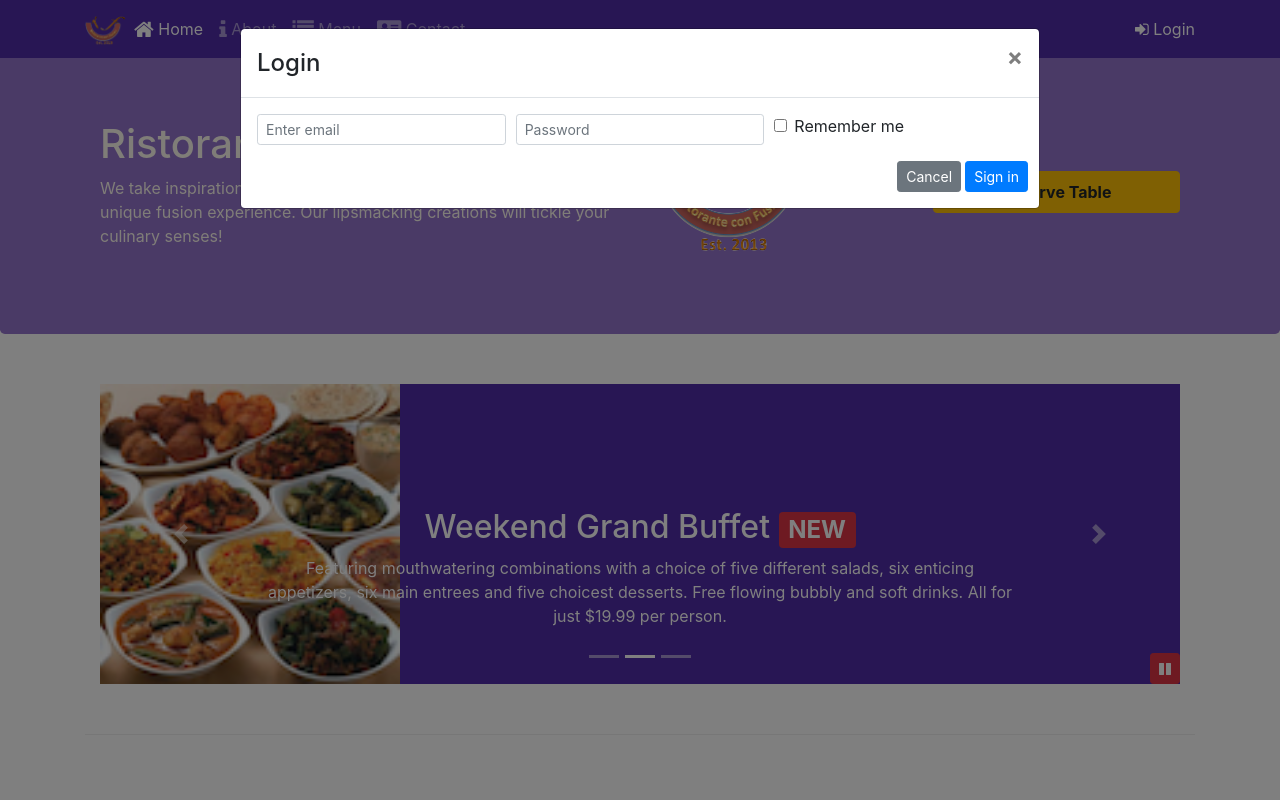
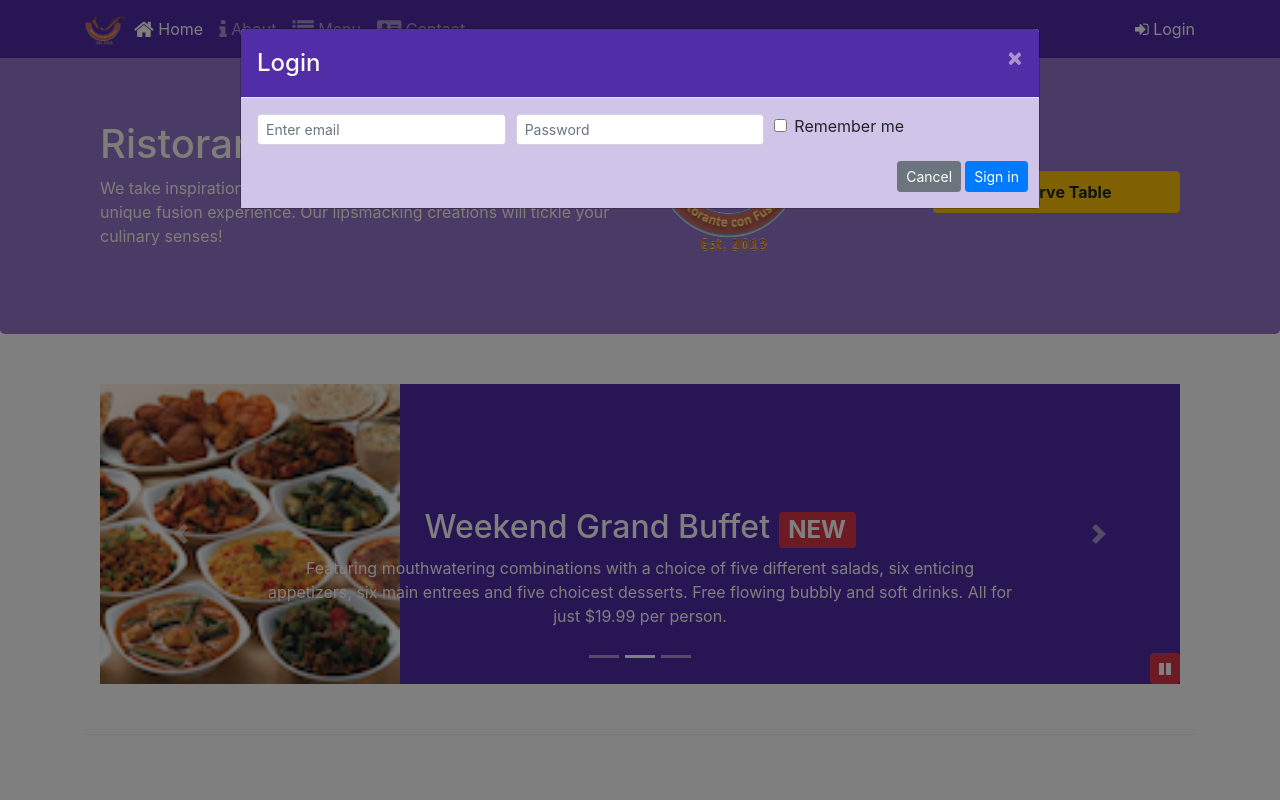
Before and after one commit to AkshaySB2000/Coursera_Full_Stack, a website: page index.html in a window 1280 px wide. Both pictures are taken after a click on the link "Login". Shown: the top 800 px of the page. Drawn offline with nearby package versions, Linux system fonts and the light colour scheme.

Commit message:
Assignment 4

```diff
--- a/css/styles.scss
+++ b/css/styles.scss
@@ -75,3 +75,19 @@ body{
     bottom: 0px;
     z-index: 1;
 }
+
+.modal-header {
+    background: $background-dark;
+
+    .modal-title {
+        color: floralwhite;
+    }
+
+    .close {
+        color: floralwhite;
+    }
+}
+
+.modal-body {
+    background: $background-pale;
+}
--- a/index.html
+++ b/index.html
@@ -30,7 +30,7 @@
                     <li class="nav-item"><a class="nav-link" href="./contactus.html"><span class="fa fa-address-card fa-lg"></span> Contact</a></li>
                 </ul>
                 <span class="navbar-text">
-                    <a data-toggle="modal" data-target="#loginModal">
+                    <a id="loginButton">
                     <span class="fa fa-sign-in"></span> Login</a>
                 </span>
             </div>
@@ -73,7 +73,7 @@
     </div>
 
     <!--New Modal containing Reservation Form for Assignment 3-->
-    <div id="Reserve" class="modal fade" role="dialog">
+    <div id="ReserveModal" class="modal fade" role="dialog">
         <div class="modal-dialog modal-lg" role="content">
             <div class="modal-content">
                 <div class="modal-header">
@@ -156,7 +156,7 @@
                     <img src="img/logo.png" class="img-fluid">
                 </div>
                 <div class="col-12 col-sm align-self-center">
-                    <a role="button" class="btn btn-block nav-link btn-warning" data-toggle="modal" data-target="#Reserve"><strong>Reserve Table</strong></a>
+                    <a role="button" class="btn btn-block nav-link btn-warning" id="ReserveButton"><strong>Reserve Table</strong></a>
                 </div>
             </div>
         </div>
@@ -343,6 +343,12 @@
                     $("#carouselButton").children("span").addClass('fa-pause');
                 }
             });
+            $("#ReserveButton").click(function(){
+                $('#ReserveModal').modal('toggle');
+            });
+            $("#loginButton").click(function(){
+                $('#loginModal').modal('toggle');
+            });
         });
     </script>
 </body>
```
Also changed, not shown: css/styles.css.
